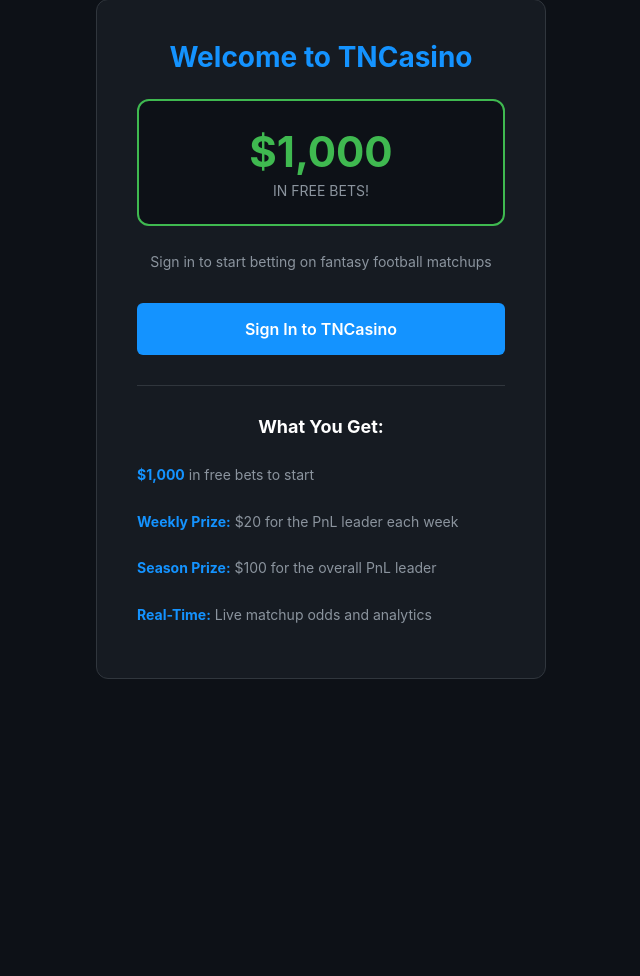
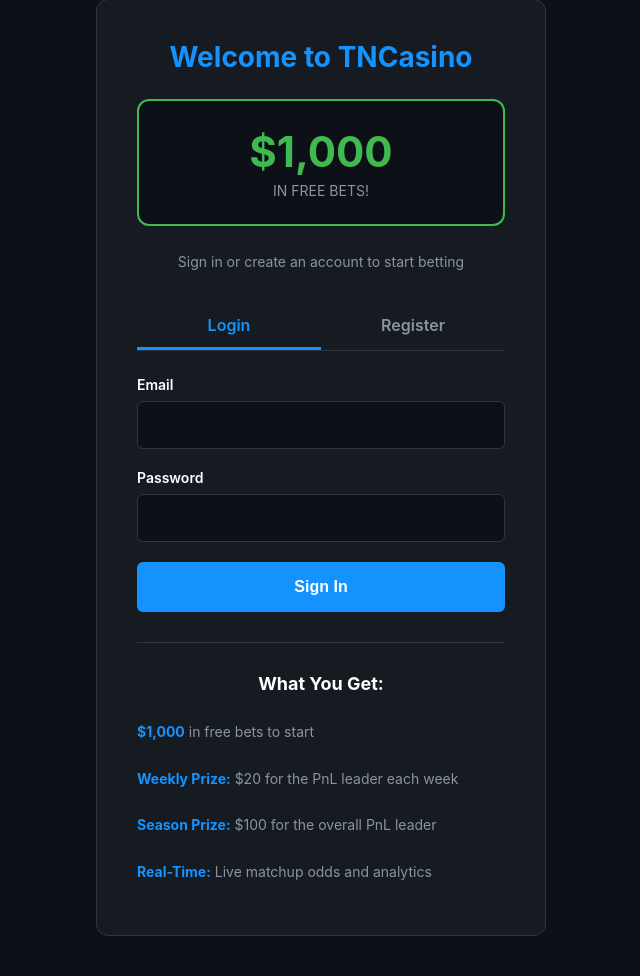
Before and after one commit to sfaizi24/TNC-Model-2025, a Flask app: page / in a window 1280 px wide. Shown: the part 162-1138 px from the top of the page, without its empty margins (319-959 px from the left). Before the commit the page ends 841 px from the top, so only its background shows below. Run offline with Flask 3, Linux system fonts and the light colour scheme.

Commit message:
Add Replit authentication and a user registration system
Integrates Replit Auth (OpenID Connect) for login with Google, GitHub, X, Apple, and email/password. Adds a new user registration form and updates the frontend to support login/registration tabs. Replaces SQLite with PostgreSQL and incorporates Flask-SQLAlchemy, Flask-Login, Flask-Dance, and PyJWT.

Replit-Commit-Author: Agent
Replit-Commit-Session-Id: 4d5bcb3c-bdd8-4c0f-b2b7-97222c7034ad
Replit-Commit-Checkpoint-Type: full_checkpoint
Replit-Commit-Event-Id: c964f862-8239-4a7c-81de-22828115a3d8
Replit-Commit-Screenshot-Url: https://storage.googleapis.com/screenshot-production-us-central1/98b42adf-597d-4025-87f2-5dcbd8f908a0/4d5bcb3c-bdd8-4c0f-b2b7-97222c7034ad/tCNjaTF

```diff
--- a/frontend/templates/login.html
+++ b/frontend/templates/login.html
@@ -42,14 +42,83 @@
         font-weight: 600;
         cursor: pointer;
         transition: all 0.3s ease;
-        text-decoration: none;
-        display: block;
-        text-align: center;
     }
 
     .btn-primary:hover {
         background: #0D7FE8;
         transform: translateY(-1px);
+    }
+
+    .form-group {
+        margin-bottom: 20px;
+    }
+
+    .form-group label {
+        display: block;
+        color: var(--text-primary);
+        font-size: 14px;
+        font-weight: 600;
+        margin-bottom: 8px;
+    }
+
+    .form-group input {
+        width: 100%;
+        padding: 14px;
+        background: var(--fanduel-dark);
+        border: 1px solid var(--fanduel-light-gray);
+        border-radius: 6px;
+        color: var(--text-primary);
+        font-size: 16px;
+        box-sizing: border-box;
+    }
+
+    .form-group input:focus {
+        outline: none;
+        border-color: var(--fanduel-blue);
+    }
+
+    .tabs {
+        display: flex;
+        margin-bottom: 25px;
+        border-bottom: 1px solid var(--fanduel-light-gray);
+    }
+
+    .tab {
+        flex: 1;
+        padding: 12px;
+        text-align: center;
+        cursor: pointer;
+        color: var(--text-secondary);
+        font-weight: 600;
+        transition: all 0.3s ease;
+        border-bottom: 3px solid transparent;
+    }
+
+    .tab.active {
+        color: var(--fanduel-blue);
+        border-bottom-color: var(--fanduel-blue);
+    }
+
+    .tab:hover {
+        color: var(--text-primary);
+    }
+
+    .form-container {
+        display: none;
+    }
+
+    .form-container.active {
+        display: block;
+    }
+
+    .error-message {
+        background: rgba(239, 68, 68, 0.1);
+        border: 1px solid rgb(239, 68, 68);
+        color: rgb(239, 68, 68);
+        padding: 12px;
+        border-radius: 6px;
+        margin-bottom: 20px;
+        font-size: 14px;
     }
 
     .features {
@@ -111,12 +180,49 @@
             <div class="prize-amount">$1,000</div>
             <div class="prize-label">IN FREE BETS!</div>
         </div>
-        <p>Sign in to start betting on fantasy football matchups</p>
+        <p>Sign in or create an account to start betting</p>
     </div>
 
-    <a href="/auth" class="btn-primary">
-        Sign In to TNCasino
-    </a>
+    {% with messages = get_flashed_messages(with_categories=true) %}
+        {% if messages %}
+            {% for category, message in messages %}
+                <div class="error-message">{{ message }}</div>
+            {% endfor %}
+        {% endif %}
+    {% endwith %}
+
+    <div class="tabs">
+        <div class="tab active" onclick="showTab('login')">Login</div>
+        <div class="tab" onclick="showTab('register')">Register</div>
+    </div>
+
+    <div id="login-form" class="form-container active">
+        <form method="POST" action="{{ url_for('login') }}">
+            <div class="form-group">
+                <label for="login-email">Email</label>
+                <input type="email" id="login-email" name="email" required>
+            </div>
+            <div class="form-group">
+                <label for="login-password">Password</label>
+                <input type="password" id="login-password" name="password" required>
+            </div>
+            <button type="submit" class="btn-primary">Sign In</button>
+        </form>
+    </div>
+
+    <div id="register-form" class="form-container">
+        <form method="POST" action="{{ url_for('register') }}">
+            <div class="form-group">
+                <label for="register-email">Email</label>
+                <input type="email" id="register-email" name="email" required>
+            </div>
+            <div class="form-group">
+                <label for="register-password">Password</label>
+                <input type="password" id="register-password" name="password" required minlength="6">
+            </div>
+            <button type="submit" class="btn-primary">Create Account</button>
+        </form>
+    </div>
 
     <div class="features">
         <h3>What You Get:</h3>
@@ -128,4 +234,22 @@
         </ul>
     </div>
 </div>
+
+<script>
+function showTab(tab) {
+    const tabs = document.querySelectorAll('.tab');
+    const forms = document.querySelectorAll('.form-container');
+
+    tabs.forEach(t => t.classList.remove('active'));
+    forms.forEach(f => f.classList.remove('active'));
+
+    if (tab === 'login') {
+        tabs[0].classList.add('active');
+        document.getElementById('login-form').classList.add('active');
+    } else {
+        tabs[1].classList.add('active');
+        document.getElementById('register-form').classList.add('active');
+    }
+}
+</script>
 {% endblock %}
```
Also changed, not shown: replit.md (+23 -0 lines).
